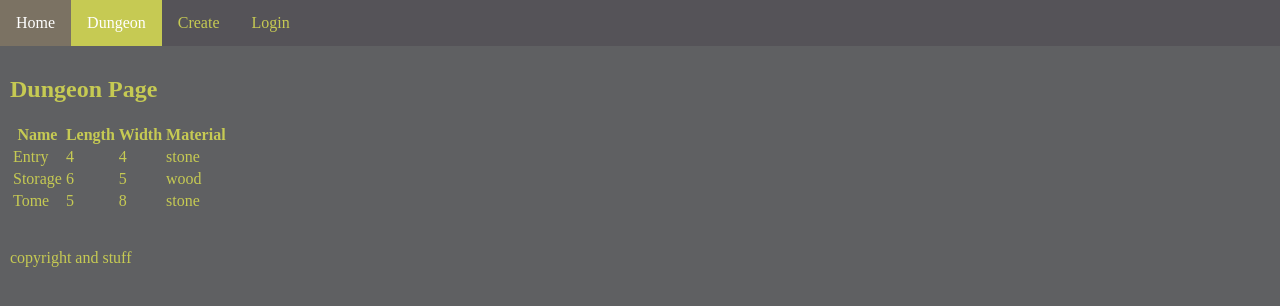
After one commit to LeoKnox/dungeon_python, a Flask app: page /dungeon in a window 1280 px wide. The commit adds this page. Shown: the top 306 px of the page. Run offline with Flask 2, Linux system fonts and the light colour scheme.

Commit message:
Add files via upload

```diff
--- a/application/routes.py
+++ b/application/routes.py
@@ -4,16 +4,20 @@ from flask import render_template
 @app.route("/")
 @app.route("/index")
 def index():
-    return render_template("index.html")
+    return render_template("index.html", index=True)
 
 @app.route("/dungeon")
 def dungeon():
-    return render_template("dungeon.html")
+    dungeonData = [{"dungeonID":"1111","name":"Entry","length":"4","width":"4","material":"stone"},
+    {"dungeonID":"1112","name":"Storage","length":"6","width":"5","material":"wood"},
+    {"dungeonID":"1113","name":"Tome","length":"5","width":"8","material":"stone"}]
+    print(dungeonData)
+    return render_template("dungeon.html", dungeonData=dungeonData, dungeon=True)
 
 @app.route("/create")
 def create():
-    return render_template("create.html")
+    return render_template("create.html", create=True)
 
 @app.route("/login")
 def login():
-    return render_template("login.html")
+    return render_template("login.html", login=True)
--- /dev/null
+++ b/application/templates/dungeon.html
@@ -0,0 +1,25 @@
+{% extends "layout.html" %}
+
+{% block content %}
+    <div id="content">
+        <h2>Dungeon Page</h2>
+        <table>
+            <thead>
+            <tr>
+                <th>Name</th>
+                <th>Length</th>
+                <th>Width</th>
+                <th>Material</th>
+            </tr>
+            </thead>
+            {% for data in dungeonData %}
+            <tr>
+                <td>{{ data["name"] }}</td>
+                <td>{{ data["length"] }}</td>
+                <td>{{ data["width"] }}</td>
+                <td>{{ data["material"] }}</td>
+            </tr>
+            {% endfor %}
+        </table>
+    </div>
+{% endblock %}
--- a/application/templates/includes/nav.html
+++ b/application/templates/includes/nav.html
@@ -1,9 +1,9 @@
 
 <div>
     <ul>
-        <li><a class="active" href>Home</a></li>
-        <li><a href="{{ url_for('dungeon') }}">Dungeon</a></li>
-        <li><a href="{{ url_for('create') }}">Create</a></li>
-        <li><a href="{{ url_for('login') }}">Login</a></li>
+        <li><a class="{% if index %}active{% endif %}" href="{{ url_for('index') }}">Home</a></li>
+        <li><a class="{% if dungeon %}active{% endif %}" href="{{ url_for('dungeon') }}">Dungeon</a></li>
+        <li><a class="{% if create %}active{% endif %}" href="{{ url_for('create') }}">Create</a></li>
+        <li><a class="{% if login %}active{% endif %}" href="{{ url_for('login') }}">Login</a></li>
     </ul>
 </div>
```
Also changed, not shown: application/templates/create.html (added, +7 -0 lines), application/templates/login.html (added, +7 -0 lines).
